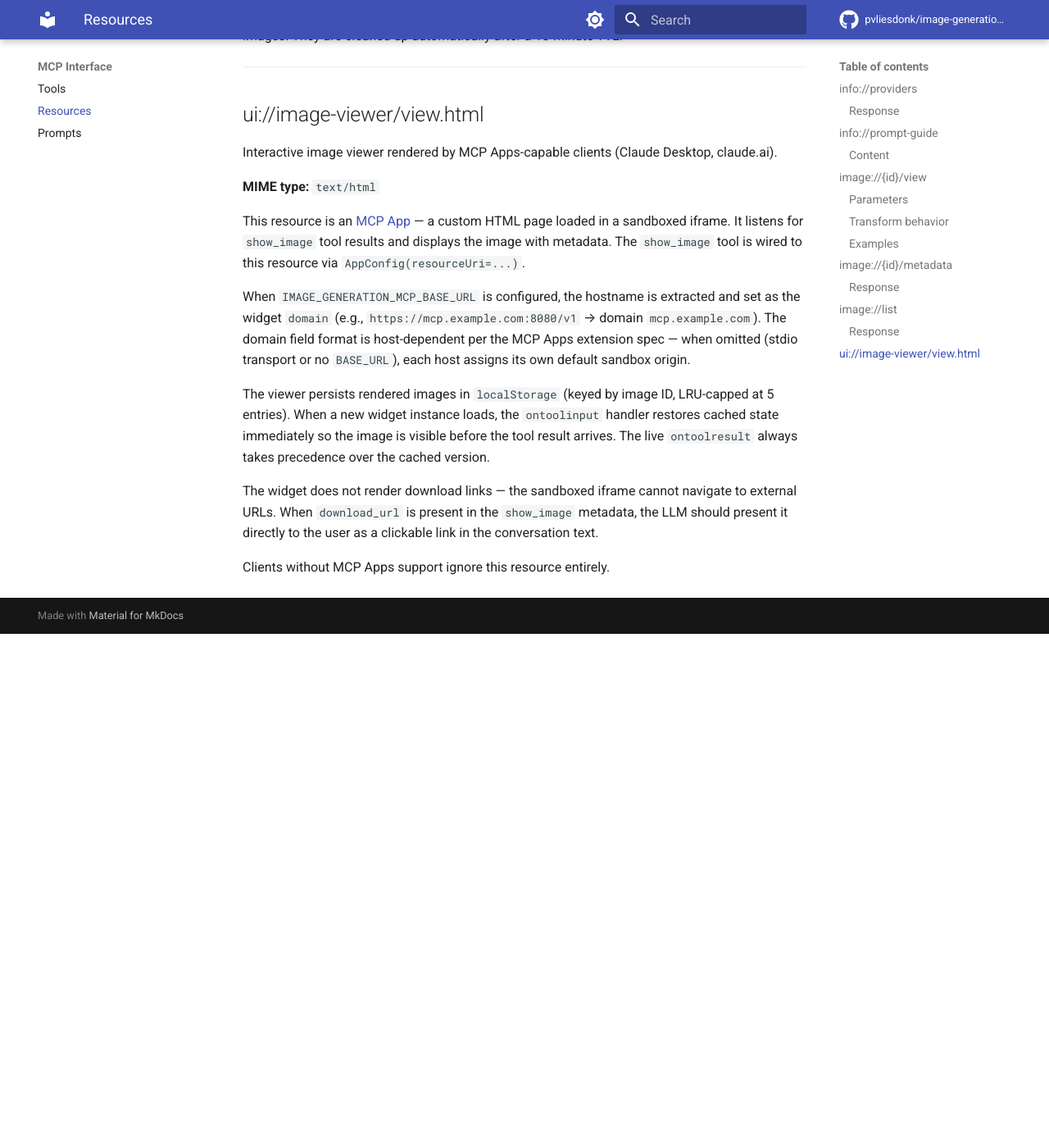
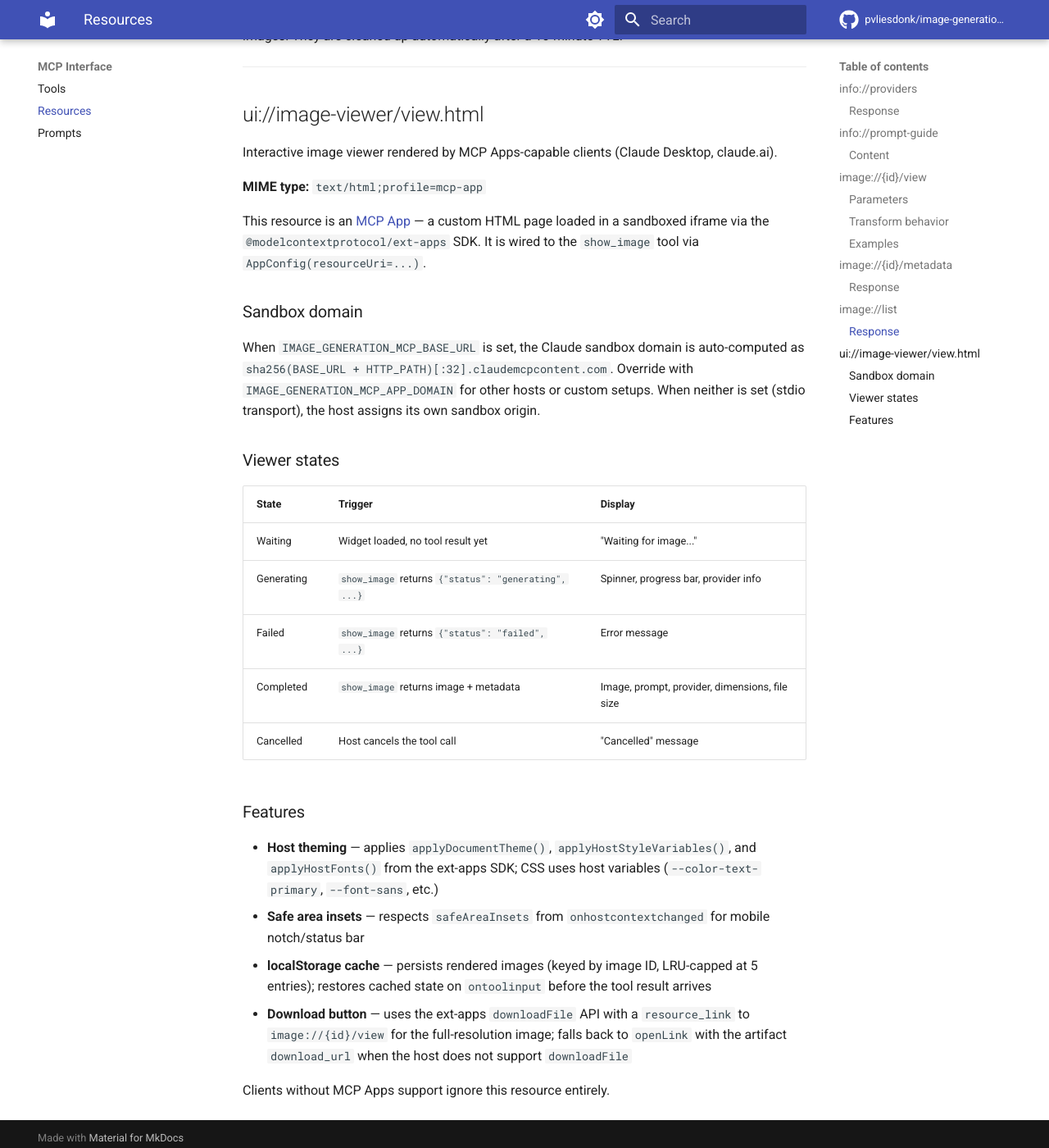
Before and after one commit to pvliesdonk/image-generation-mcp, an MkDocs documentation site: the page built from docs/resources.md, in a window 1280 px wide and 1400 px high, scrolled down 5203 px. Shown: the whole window at 82% size. Built offline with MkDocs 1.6.1 and Material for MkDocs 9.7.7, drawn with Linux system fonts in a browser that asks for light colours; comment, search, counter and statistics services are not loaded; before the commit the page ends 5976 px from its top, so only the background shows below that.

Commit message:
fix: address architect-reviewer findings
- Fix HTTP_PATH trailing-slash normalization in domain computation
- Update docs/resources.md for new widget states, domain logic, download
- Update docs/tools.md with full viewer capabilities
- Add test for custom HTTP_PATH domain computation

Co-Authored-By: Claude Opus 4.6 <noreply@anthropic.com>

```diff
--- a/docs/resources.md
+++ b/docs/resources.md
@@ -227,14 +227,29 @@ Pending generations (status `"generating"` or `"failed"`) appear in the list alo
 
 Interactive image viewer rendered by MCP Apps-capable clients (Claude Desktop, claude.ai).
 
-**MIME type:** `text/html`
+**MIME type:** `text/html;profile=mcp-app`
 
-This resource is an [MCP App](https://modelcontextprotocol.io/specification/2025-06-18/server/utilities/apps) — a custom HTML page loaded in a sandboxed iframe. It listens for `show_image` tool results and displays the image with metadata. The `show_image` tool is wired to this resource via `AppConfig(resourceUri=...)`.
+This resource is an [MCP App](https://modelcontextprotocol.io/specification/2025-06-18/server/utilities/apps) — a custom HTML page loaded in a sandboxed iframe via the `@modelcontextprotocol/ext-apps` SDK. It is wired to the `show_image` tool via `AppConfig(resourceUri=...)`.
 
-When `IMAGE_GENERATION_MCP_BASE_URL` is configured, the hostname is extracted and set as the widget `domain` (e.g., `https://mcp.example.com:8080/v1` → domain `mcp.example.com`). The domain field format is host-dependent per the MCP Apps extension spec — when omitted (stdio transport or no `BASE_URL`), each host assigns its own default sandbox origin.
+### Sandbox domain
 
-The viewer persists rendered images in `localStorage` (keyed by image ID, LRU-capped at 5 entries). When a new widget instance loads, the `ontoolinput` handler restores cached state immediately so the image is visible before the tool result arrives. The live `ontoolresult` always takes precedence over the cached version.
+When `IMAGE_GENERATION_MCP_BASE_URL` is set, the Claude sandbox domain is auto-computed as `sha256(BASE_URL + HTTP_PATH)[:32].claudemcpcontent.com`. Override with `IMAGE_GENERATION_MCP_APP_DOMAIN` for other hosts or custom setups. When neither is set (stdio transport), the host assigns its own sandbox origin.
 
-The widget does not render download links — the sandboxed iframe cannot navigate to external URLs. When `download_url` is present in the `show_image` metadata, the LLM should present it directly to the user as a clickable link in the conversation text.
+### Viewer states
+
+| State | Trigger | Display |
+|-------|---------|---------|
+| Waiting | Widget loaded, no tool result yet | "Waiting for image..." |
+| Generating | `show_image` returns `{"status": "generating", ...}` | Spinner, progress bar, provider info |
+| Failed | `show_image` returns `{"status": "failed", ...}` | Error message |
+| Completed | `show_image` returns image + metadata | Image, prompt, provider, dimensions, file size |
+| Cancelled | Host cancels the tool call | "Cancelled" message |
+
+### Features
+
+- **Host theming** — applies `applyDocumentTheme()`, `applyHostStyleVariables()`, and `applyHostFonts()` from the ext-apps SDK; CSS uses host variables (`--color-text-primary`, `--font-sans`, etc.)
+- **Safe area insets** — respects `safeAreaInsets` from `onhostcontextchanged` for mobile notch/status bar
+- **localStorage cache** — persists rendered images (keyed by image ID, LRU-capped at 5 entries); restores cached state on `ontoolinput` before the tool result arrives
+- **Download button** — uses the ext-apps `downloadFile` API with a `resource_link` to `image://{id}/view` for the full-resolution image; falls back to `openLink` with the artifact `download_url` when the host does not support `downloadFile`
 
 Clients without MCP Apps support ignore this resource entirely.
```
Also changed, not shown: docs/tools.md (+5 -2 lines), 2 other files.
